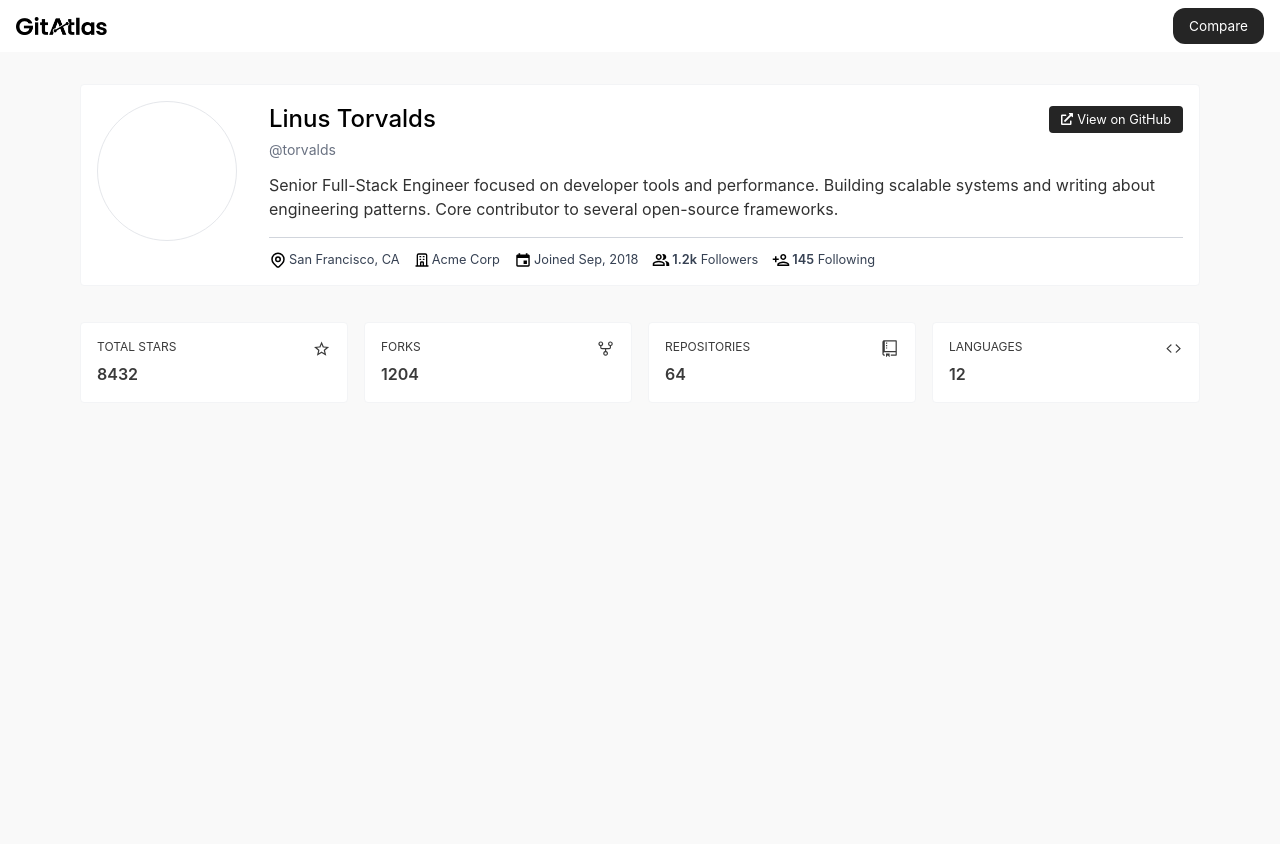
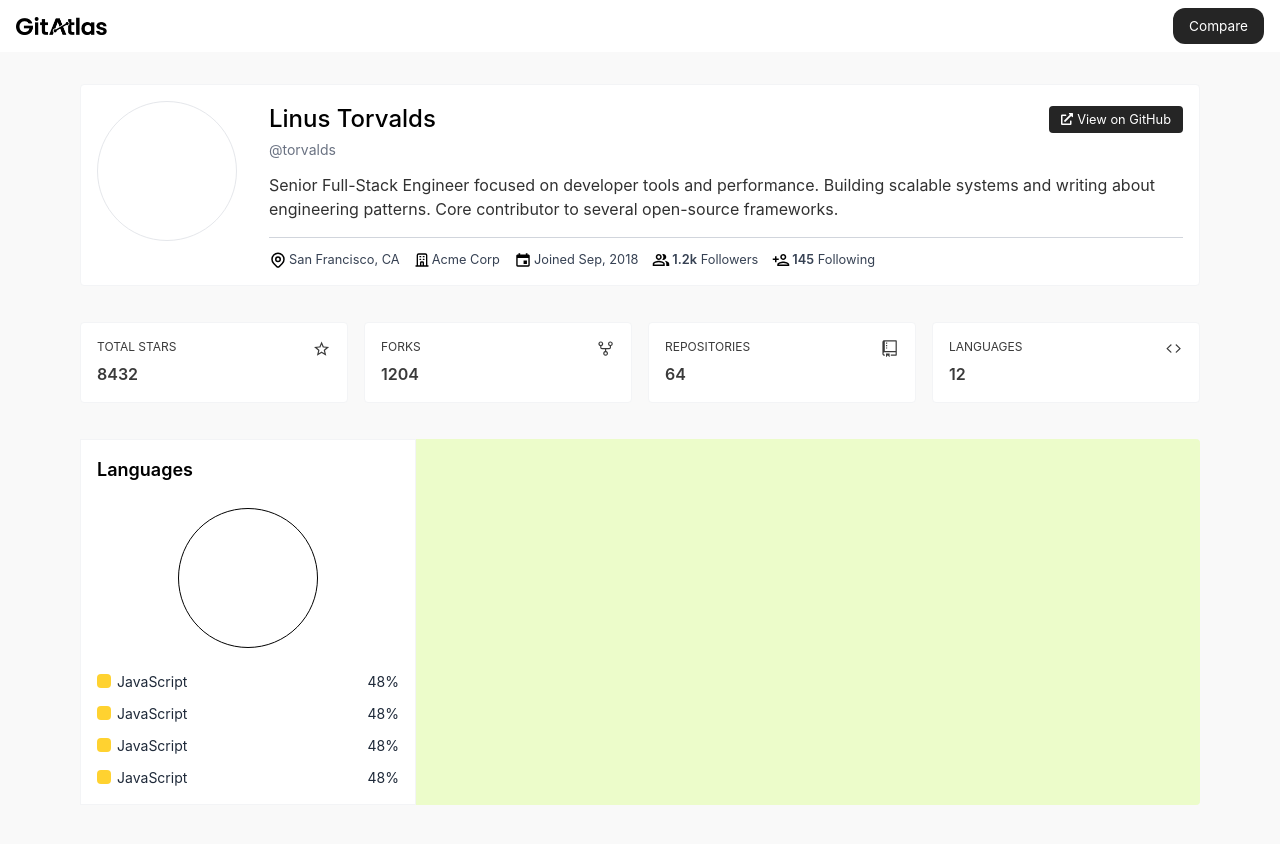
Before and after one commit to hamza-30/gitatlas, a React (Vite) app: page /analyzer/1 in a window 1280 px wide. Before the commit the page ends 800 px from the top, so only its background shows below. Built offline with nearby package versions, Linux system fonts and the light colour scheme.

Commit message:
feat: add LanguageInfo component to display programming language statistics in Analyzer

```diff
--- /dev/null
+++ b/src/components/LanguageInfo.jsx
@@ -0,0 +1,15 @@
+import React from 'react'
+
+function LanguageInfo() {
+  return (
+    <div className={`flex justify-between text-gray-800`}>
+        <div className={`flex items-center gap-x-1.5`}>
+            <div className={`h-[0.88rem] w-[0.88rem] bg-amber-300 rounded-sm mb-0.5`}></div>
+            <div className={`text-sm`}>JavaScript</div>
+        </div>
+        <div className={`text-sm`}>48%</div>
+    </div>
+  )
+}
+
+export default LanguageInfo
--- a/src/pages/Analyzer.jsx
+++ b/src/pages/Analyzer.jsx
@@ -1,24 +1,53 @@
-import React from 'react'
+import React from "react";
 import { FaExternalLinkAlt } from "react-icons/fa";
 import { HiOutlineLocationMarker } from "react-icons/hi";
 import { HiOutlineOfficeBuilding } from "react-icons/hi";
 import { IoMdCalendar } from "react-icons/io";
 import { MdOutlinePeopleAlt } from "react-icons/md";
 import { MdOutlinePersonAdd } from "react-icons/md";
-import StatsCard from '../components/StatsCard';
+import StatsCard from "../components/StatsCard";
 import { IoMdStarOutline } from "react-icons/io";
 import { PiGitFork } from "react-icons/pi";
 import { VscRepo } from "react-icons/vsc";
 import { IoIosCode } from "react-icons/io";
+import LanguageInfo from "../components/LanguageInfo";
 
 function Analyzer() {
+  const languageColors = {
+    JavaScript: "#f1e05a",
+    TypeScript: "#3178c6",
+    Python: "#3572A5",
+    Java: "#b07219",
+    'C': "#555555",
+    "C++": "#f34b7d",
+    "C#": "#178600",
+    Go: "#00ADD8",
+
+    Rust: "#dea584",
+    Ruby: "#701516",
+    PHP: "#4F5D95",
+    Swift: "#ffac45",
+    Kotlin: "#A97BFF",
+    Dart: "#00B4AB",
+
+    HTML: "#e34c26",
+    CSS: "#563d7c",
+    SCSS: "#c6538c",
+
+    Shell: "#89e051",
+    Dockerfile: "#384d54",
+  };
+
   return (
     <div className={`flex flex-col items-center px-4 md:px-9 lg:px-20 gap-y-9`}>
-
       {/* Profile Overview */}
-      <div className={`bg-white w-full min-h-fit mt-8 border border-gray-100 rounded-sm py-4 px-4`}>
+      <div
+        className={`bg-white w-full min-h-fit mt-8 border border-gray-100 rounded-sm py-4 px-4`}
+      >
         <div className={`w-full flex flex-col md:flex-row gap-x-8 flex-wrap`}>
-          <div className={`h-35 w-35 border border-gray-200 rounded-full mb-4 md:mb-0`}>
+          <div
+            className={`h-35 w-35 border border-gray-200 rounded-full mb-4 md:mb-0`}
+          >
             {/* image here */}
           </div>
 
@@ -29,42 +58,58 @@ function Analyzer() {
                 <span className={`text-gray-500 text-sm`}>@torvalds</span>
               </div>
 
-              <button className={`flex items-center gap-x-1 bg-[#252525] hover:bg-[#252525c7] h-fit px-3 py-1 text-white rounded-sm mt-[4.5px]`}>
-                <FaExternalLinkAlt className={`text-xs`}/>
-                <a href={``} className={`text-[0.8rem]`}>View on GitHub</a>
+              <button
+                className={`flex items-center gap-x-1 bg-[#252525] hover:bg-[#252525c7] h-fit px-3 py-1 text-white rounded-sm mt-[4.5px]`}
+              >
+                <FaExternalLinkAlt className={`text-xs`} />
+                <a href={``} className={`text-[0.8rem]`}>
+                  View on GitHub
+                </a>
               </button>
             </div>
 
             <div className={`text-[#313131] border-b border-gray-300 pb-4`}>
-              Senior Full-Stack Engineer focused on developer tools and performance. Building scalable systems and writing about engineering patterns. Core contributor to several open-source frameworks.
+              Senior Full-Stack Engineer focused on developer tools and
+              performance. Building scalable systems and writing about
+              engineering patterns. Core contributor to several open-source
+              frameworks.
             </div>
 
             <div className={`flex pt-3 gap-x-3.5 flex-wrap gap-y-2`}>
               <span className={`flex items-center gap-x-0.5`}>
-                <HiOutlineLocationMarker className={`text-lg`}/>
-                <p className={`text-[0.8rem] text-gray-700`}>San Francisco, CA</p>
+                <HiOutlineLocationMarker className={`text-lg`} />
+                <p className={`text-[0.8rem] text-gray-700`}>
+                  San Francisco, CA
+                </p>
               </span>
 
               <span className={`flex items-center gap-x-0.5`}>
-                <HiOutlineOfficeBuilding className={`text-base`}/>
+                <HiOutlineOfficeBuilding className={`text-base`} />
                 <p className={`text-[0.8rem] text-gray-700`}>Acme Corp</p>
               </span>
 
               <span className={`flex items-center gap-x-0.5`}>
-                <IoMdCalendar className={`text-lg`}/>
-                <p className={`text-[0.8rem] text-gray-700`}>Joined Sep, 2018</p>
+                <IoMdCalendar className={`text-lg`} />
+                <p className={`text-[0.8rem] text-gray-700`}>
+                  Joined Sep, 2018
+                </p>
               </span>
 
               <span className={`flex items-center gap-x-0.5`}>
-                <MdOutlinePeopleAlt className={`text-lg`}/>
-                <p className={`text-[0.8rem] text-gray-700`}> <span className={`font-semibold`}>1.2k</span> Followers</p>
+                <MdOutlinePeopleAlt className={`text-lg`} />
+                <p className={`text-[0.8rem] text-gray-700`}>
+                  {" "}
+                  <span className={`font-semibold`}>1.2k</span> Followers
+                </p>
               </span>
 
               <span className={`flex items-center gap-x-0.5`}>
-                <MdOutlinePersonAdd className={`text-lg`}/>
-                <p className={`text-[0.8rem] text-gray-700`}> <span className={`font-semibold`}>145</span> Following</p>
+                <MdOutlinePersonAdd className={`text-lg`} />
+                <p className={`text-[0.8rem] text-gray-700`}>
+                  {" "}
+                  <span className={`font-semibold`}>145</span> Following
+                </p>
               </span>
-
             </div>
           </div>
         </div>
@@ -72,15 +117,40 @@ function Analyzer() {
       {/* Profile Overview */}
 
       {/* Stats Cards */}
-      <div className={`w-full min-h-fit flex flex-col md:flex-row gap-y-3 md:gap-x-4`}>
-        <StatsCard title={`TOTAL STARS`} icon={IoMdStarOutline} data={8432}/>
-        <StatsCard title={`FORKS`} icon={PiGitFork} data={1204}/>
-        <StatsCard title={`REPOSITORIES`} icon={VscRepo} data={64}/>
-        <StatsCard title={`LANGUAGES`} icon={IoIosCode} data={12}/>
+      <div
+        className={`w-full min-h-fit flex flex-col md:flex-row gap-y-3 md:gap-x-4`}
+      >
+        <StatsCard title={`TOTAL STARS`} icon={IoMdStarOutline} data={8432} />
+        <StatsCard title={`FORKS`} icon={PiGitFork} data={1204} />
+        <StatsCard title={`REPOSITORIES`} icon={VscRepo} data={64} />
+        <StatsCard title={`LANGUAGES`} icon={IoIosCode} data={12} />
       </div>
       {/* Stats Cards */}
+
+      {/* Language & Repositories */}
+      <div
+        className={`w-full h-fit flex flex-col rounded-sm md:flex-row h-90 bg-lime-100 mb-10`}
+      >
+        <div
+          className={`flex flex-col px-4 py-4 w-[30%] bg-white gap-y-6 border border-gray-100`}
+        >
+          <div className={`text-lg font-semibold`}>Languages</div>
+          <div className={`flex justify-center`}>
+            <div className={`border w-35 h-35 rounded-full`}></div>
+          </div>
+          <div className={`flex flex-col gap-y-3`}>
+            <LanguageInfo />
+            <LanguageInfo />
+            <LanguageInfo />
+            <LanguageInfo />
+          </div>
+        </div>
+
+        <div></div>
+      </div>
+      {/* Language & Repositories */}
     </div>
-  )
+  );
 }
 
-export default Analyzer
+export default Analyzer;
```
